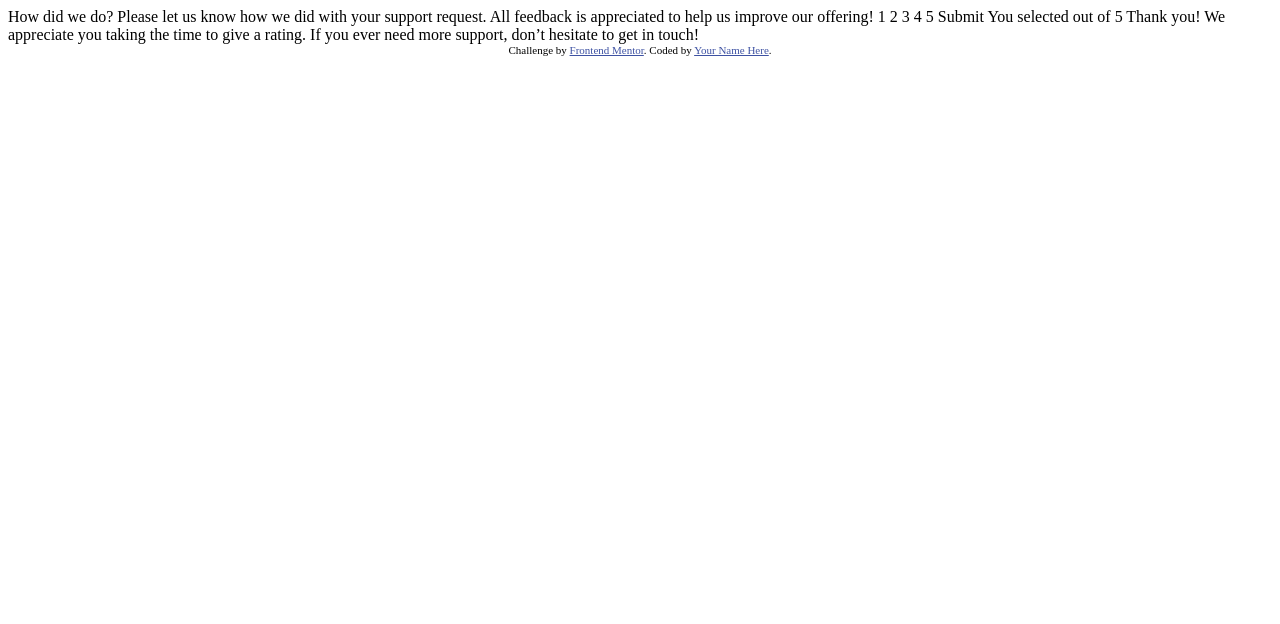
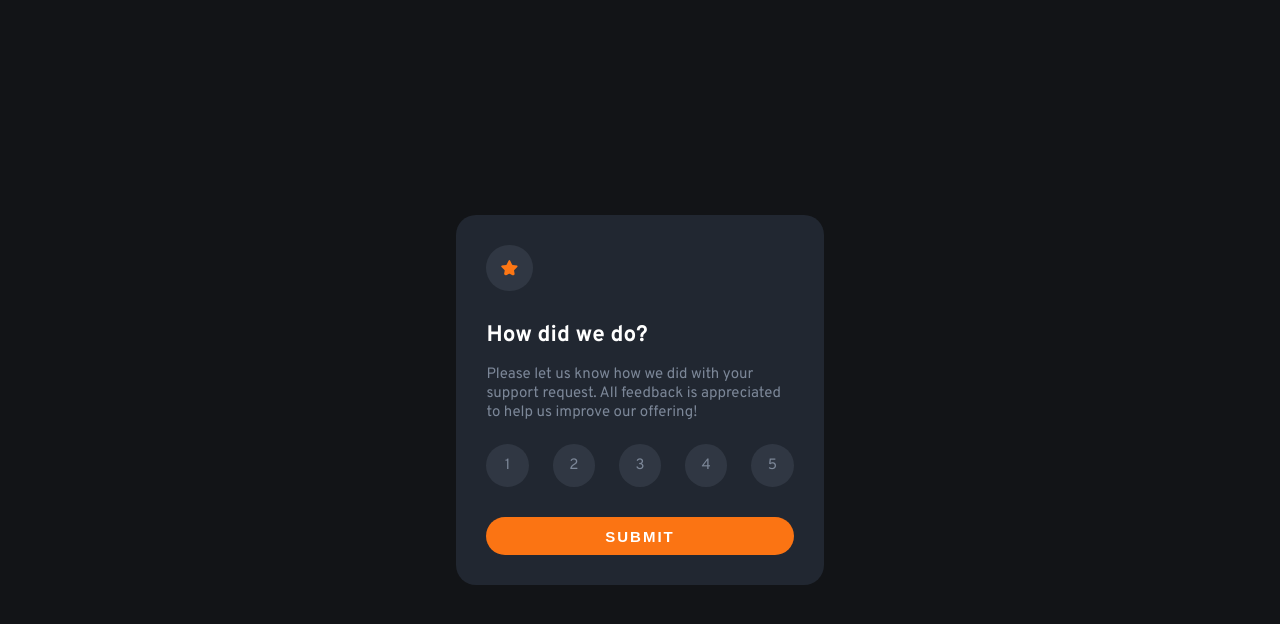
Before and after one commit to adityapawar12/FEC, a plain HTML site: page index.html in a window 1280 px wide. Drawn offline with Linux system fonts and the light colour scheme.

Commit message:
Commit before completing FEC second challenge(14-07-2022)

```diff
--- a/index.html
+++ b/index.html
@@ -8,6 +8,13 @@
 
   <title>Frontend Mentor | Interactive rating component</title>
 
+  <link rel="preconnect" href="https://fonts.googleapis.com">
+  <link rel="preconnect" href="https://fonts.gstatic.com" crossorigin>
+  <link href="https://fonts.googleapis.com/css2?family=Overpass:wght@400;700&display=swap" rel="stylesheet">
+  <link rel="stylesheet" href="./styles/styles.css">
+
+  <script src="./js/index.js"></script>
+
   <!-- Feel free to remove these styles or customise in your own stylesheet 👍 -->
   <style>
     .attribution { font-size: 11px; text-align: center; }
@@ -16,34 +23,61 @@
 </head>
 <body>
 
-  <!-- Rating state start -->
+  <div class="main-container">
+    <div class="star-container">
+      <img class="star-img" src="./images/icon-star.svg" alt="star">
+    </div>
+    <div class="heading-container">
+      <h1 class="main-heading">
+        How did we do?
+      </h1>
+    </div>
+    <div class="message-container">
+      <p class="message">
+        Please let us know how we did with your support request. All feedback is appreciated
+        to help us improve our offering!
+      </p>
+    </div>
+    <div class="rating-container">
+      <div id="1" class="rating-num" onClick="onRatingSelect(1)">1</div>
+      <div id="2" class="rating-num" onClick="onRatingSelect(2)">2</div>
+      <div id="3" class="rating-num" onClick="onRatingSelect(3)">3</div>
+      <div id="4" class="rating-num" onClick="onRatingSelect(4)">4</div>
+      <div id="5" class="rating-num" onClick="onRatingSelect(5)">5</div>
+    </div>
+    <div class="submit-container">
+      <button id="submit-button" class="submit-button" onClick="onRatingSubmit()">Submit</button>
+    </div>
+  </div>
 
-  How did we do?
-
-  Please let us know how we did with your support request. All feedback is appreciated
-  to help us improve our offering!
-
-  1 2 3 4 5
-
-  Submit
-
-  <!-- Rating state end -->
-
-  <!-- Thank you state start -->
-
-  You selected <!-- Add rating here --> out of 5
-
-  Thank you!
-
-  We appreciate you taking the time to give a rating. If you ever need more support,
-  don’t hesitate to get in touch!
-
-  <!-- Thank you state end -->
-
-
-  <div class="attribution">
-    Challenge by <a href="https://www.frontendmentor.io?ref=challenge" target="_blank">Frontend Mentor</a>.
-    Coded by <a href="#">Your Name Here</a>.
-  </div>
+  <!-- [> Rating state start <] -->
+  <!--  -->
+  <!-- How did we do? -->
+  <!--  -->
+  <!-- Please let us know how we did with your support request. All feedback is appreciated  -->
+  <!-- to help us improve our offering! -->
+  <!--  -->
+  <!-- 1 2 3 4 5 -->
+  <!--  -->
+  <!-- Submit -->
+  <!--  -->
+  <!-- [> Rating state end <] -->
+  <!--  -->
+  <!-- [> Thank you state start <] -->
+  <!--  -->
+  <!-- You selected [> Add rating here <] out of 5 -->
+  <!--  -->
+  <!-- Thank you! -->
+  <!--  -->
+  <!-- We appreciate you taking the time to give a rating. If you ever need more support,  -->
+  <!-- don’t hesitate to get in touch! -->
+  <!--  -->
+  <!-- [> Thank you state end <] -->
+  <!--  -->
+  <!--  -->
+  <!-- <div class="attribution"> -->
+  <!--   Challenge by <a href="https://www.frontendmentor.io?ref=challenge" target="_blank">Frontend Mentor</a>.  -->
+  <!--   Coded by <a href="#">Your Name Here</a>. -->
+  <!-- </div> -->
 </body>
 </html>
--- /dev/null
+++ b/js/index.js
@@ -0,0 +1,18 @@
+let rating;
+
+function onRatingSelect(ratingNum) {
+    rating = ratingNum;
+    let ratingDivs = document.getElementsByClassName('rating-num');
+    for(let i = 0; i < ratingDivs.length; i++) {
+        ratingDivs[i].style.backgroundColor = 'hsl(216deg 12% 54% / 17%)';
+    }
+    document.getElementById(rating).style.backgroundColor = 'hsl(217, 12%, 63%)'
+}
+
+function onRatingSubmit() {
+    if(rating !== undefined) {
+        console.log('click', rating);
+    } else {
+        console.log('select rating');
+    }
+}
--- /dev/null
+++ b/styles/styles.css
@@ -0,0 +1,129 @@
+/* - Orange: hsl(25, 97%, 53%) */
+/*  */
+/* ### Neutral */
+/*  */
+/* - White: hsl(0, 0%, 100%) */
+/* - Light Grey: hsl(217, 12%, 63%) */
+/* - Medium Grey: hsl(216, 12%, 54%) */
+/* - Dark Blue: hsl(213, 19%, 18%) */
+/* - Very Dark Blue: hsl(216, 12%, 8%) */
+
+body, html{
+    font-family: 'Overpass', sans-serif;
+    background-color: hsl(216, 12%, 8%);
+    margin: 0;
+    padding: 0;
+    font-size: 15px;
+}
+
+/* .main-container { */
+/*   display: flex; */
+/*   justify-content: center; */
+/*   align-items: center; */
+/*   background-color: hsl(213, 19%, 18%); */
+/* } */
+
+.main-container {
+  position: absolute;
+  width: 24%;
+  height: fit-content;
+  padding: 2rem 2rem;
+  top: 0;
+  bottom: 0;
+  left: 0;
+  right: 0;
+  margin: auto;
+  background-color: hsl(216, 20%, 16%);
+  border: 0;
+  border-radius: 20px;
+}
+
+.star-container {
+    margin: 0 0 2rem 0;
+}
+
+.star-img {
+    vertical-align: middle;
+    display: inline-block;
+    border: 0rem white solid;
+    padding: 1rem;
+    background-color: hsl(216deg 12% 54% / 17%);
+    border-radius: 45px;
+}
+
+.heading-container {
+    margin: 1.5rem 0 1rem 0;
+}
+
+.main-heading {
+    font-size: 1.5rem;
+    font-weight: 700;
+    color: hsl(0, 0%, 100%);
+    margin: 0;
+    padding: 0;
+}
+
+.message-container {
+    margin: 0rem 0 1.5rem 0;
+}
+
+.message {
+    font-weight: 400;
+    color: hsl(216, 12%, 54%);
+    /* color: hsl(217, 12%, 63%); */
+    margin: 0;
+    padding: 0;
+}
+
+.rating-container {
+    margin: 0.5rem 0;
+    padding: 0;
+    width: 100%;
+    display: flex;
+    justify-content: space-between;
+}
+
+.rating-num {
+    text-align: center;
+    display: inline-block;
+    border: 0rem white solid;
+    width: 4%;
+    padding: 0.8rem 1rem;
+    /* margin: 1rem; */
+    /* padding: 0; */
+    background-color: hsl(216deg 12% 54% / 17%);
+    cursor: pointer;
+    color: hsl(216, 12%, 54%);
+    border-radius: 45px;
+    margin: 0;
+}
+
+.rating-num:hover {
+    background-color: hsl(25, 97%, 53%);
+    color: hsl(0, 0%, 100%);
+}
+
+.submit-container {
+    margin: 2rem 0 0 0;
+}
+
+.submit-button {
+    margin: 0;
+    width: 100%;
+    text-align: center;
+    font-weight: 700;
+    text-transform: uppercase;
+    letter-spacing: 2px;
+    font-size: 15px;
+    cursor: pointer;
+    padding: 0.7rem 0;
+    border: 0;
+    border-radius: 20px;
+    background-color: hsl(25, 97%, 53%);
+    color: hsl(0, 0%, 100%);
+}
+
+.submit-button:hover {
+    color: hsl(25, 97%, 53%);
+    background-color: hsl(0, 0%, 100%);
+}
```
